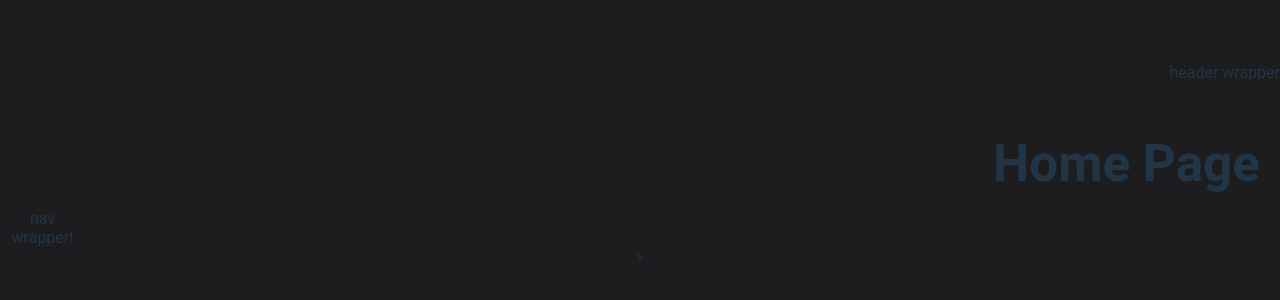
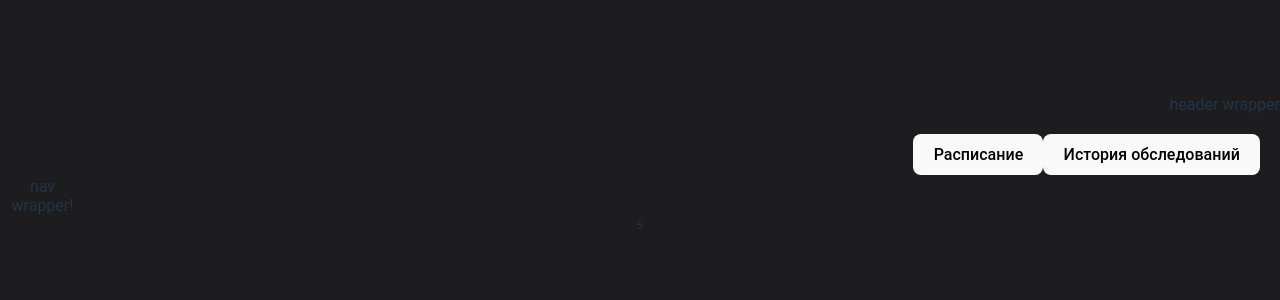
Before and after one commit to HealthQuire/doctor-dashboard-frontend, a React (Vite) app: page /appointment-history in a window 1280 px wide. Shown: the part 236-536 px from the top of the page. Built offline with nearby package versions, Linux system fonts and the light colour scheme.

Commit message:
homepage structire

```diff
--- a/src/pages/home-page/home-page.tsx
+++ b/src/pages/home-page/home-page.tsx
@@ -1,9 +1,31 @@
-import { HomePageWrapper } from './styles.ts';
+import {
+    HomePageWrapper,
+    QuickActionsButton,
+    QuickActionsButtonIcon,
+    QuickActionsButtonText,
+    QuickActionsWrapper,
+    TodayAppointmentsList,
+    TodayAppointmentsTitle,
+    TodayAppointmentsWrapper
+} from './styles.ts';
 
 const HomePage = () => {
     return (
         <HomePageWrapper>
-            <h1>Home Page</h1>
+            <QuickActionsWrapper>
+                <QuickActionsButton>
+                    <QuickActionsButtonIcon />
+                    <QuickActionsButtonText>Расписание</QuickActionsButtonText>
+                </QuickActionsButton>
+                <QuickActionsButton>
+                    <QuickActionsButtonIcon />
+                    <QuickActionsButtonText>История обследований</QuickActionsButtonText>
+                </QuickActionsButton>
+            </QuickActionsWrapper>
+            <TodayAppointmentsWrapper>
+                <TodayAppointmentsTitle></TodayAppointmentsTitle>
+                <TodayAppointmentsList></TodayAppointmentsList>
+            </TodayAppointmentsWrapper>
         </HomePageWrapper>
     );
 };
--- a/src/pages/home-page/styles.ts
+++ b/src/pages/home-page/styles.ts
@@ -6,7 +6,28 @@ export const HomePageWrapper = styled.div`
     align-items: center;
     padding: 20px;
 `;
+export const StatisticsWrapper = styled.div``;
+
+export const QuickActionsWrapper = styled.div``;
+
+export const QuickActionsButton = styled.button``;
+
+export const QuickActionsButtonIcon = styled.img``;
+
+export const QuickActionsButtonText = styled.span``;
 
 export const TodayAppointmentsWrapper = styled.div``;
 
-export const StatisticsWrapper = styled.div``;
+export const TodayAppointmentsTitle = styled.h2``;
+
+export const TodayAppointmentsList = styled.div``;
+
+export const TodayAppointmentsListItem = styled.div``;
+
+export const TodayAppointmentsItemTitle = styled.h3``;
+
+export const TodayAppointmentsItemTime = styled.span``;
+
+export const TodayAppointmentsItemStatus = styled.span``;
+
+export const TodayAppointmentsItemButton = styled.button``;
```
